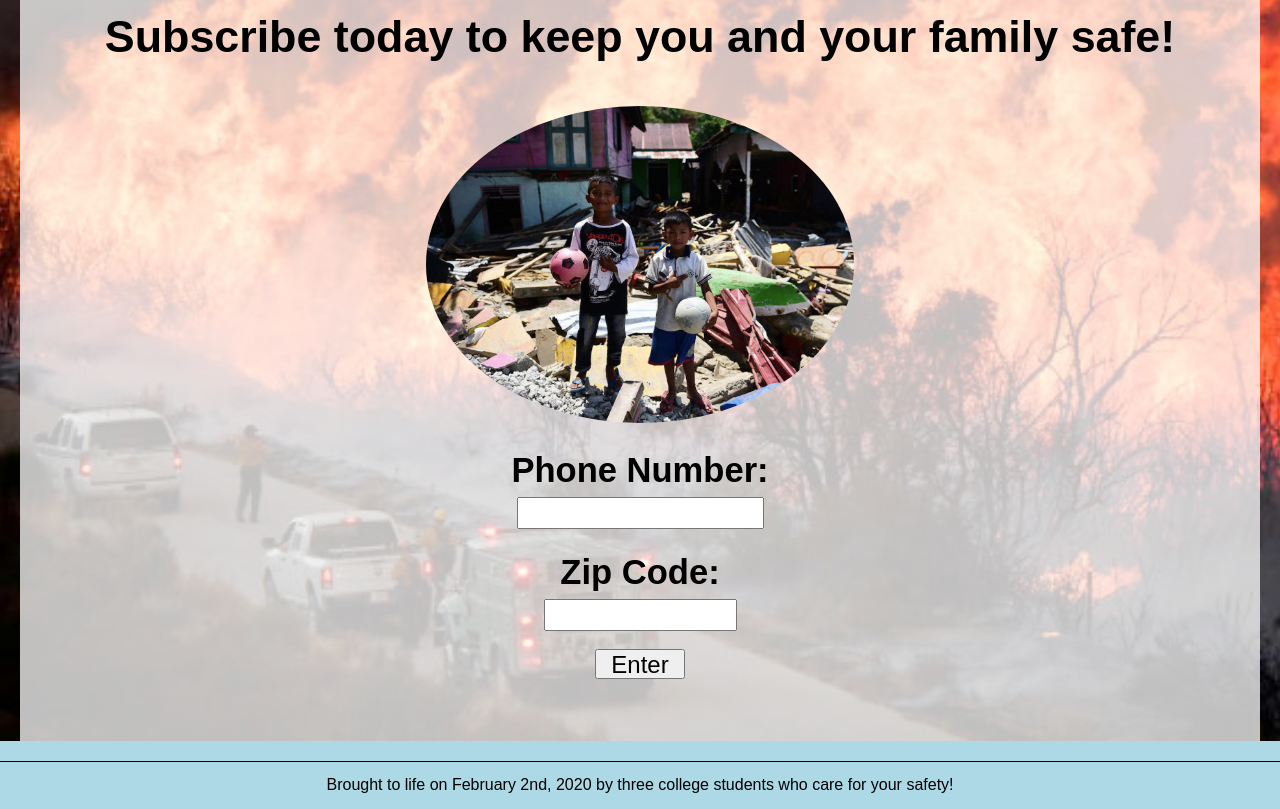
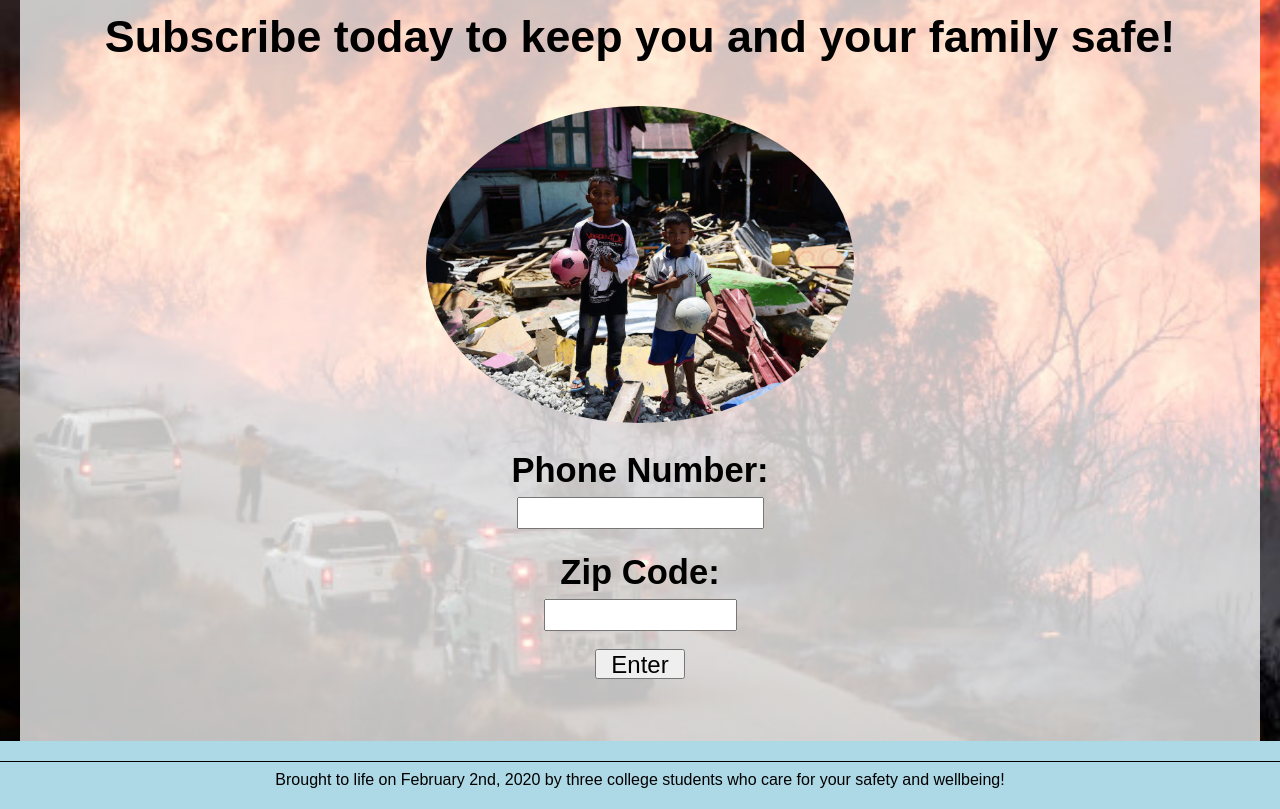
Before and after one commit to alvinwang922/CaliAlert, a website: page public/index.html in a window 1280 px wide. Shown: the part 1809-2618 px from the top of the page. Drawn offline with Linux system fonts and the light colour scheme; some packages are replaced by stand-ins of ours; no server answers; a web font is replaced by a local one.

Commit message:
Update website

```diff
--- a/public/index.html
+++ b/public/index.html
@@ -68,7 +68,7 @@
                   </section>
 
                   <footer>
-                    Brought to life on February 2nd, 2020 by three college students who care for your safety!
+                    Brought to life on February 2nd, 2020 by three college students who care for your safety and wellbeing!
                   </footer>
     </body>
 </html>
--- a/public/styles.css
+++ b/public/styles.css
@@ -85,7 +85,7 @@ border-radius: 50%;
 
 footer {
     text-align: center;
-    padding: 15px;
+    padding: 10px;
 }
 
 .highlighted {
```
Also changed, not shown: 1 other file.
